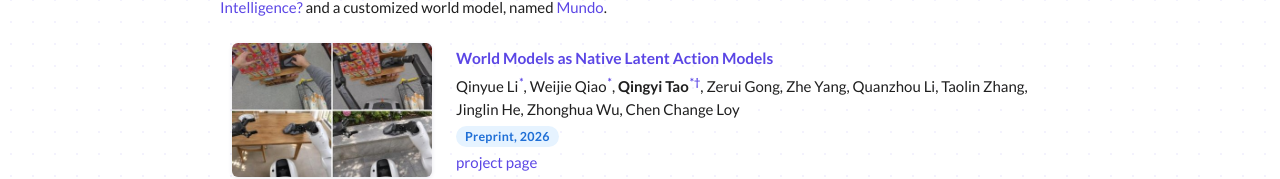
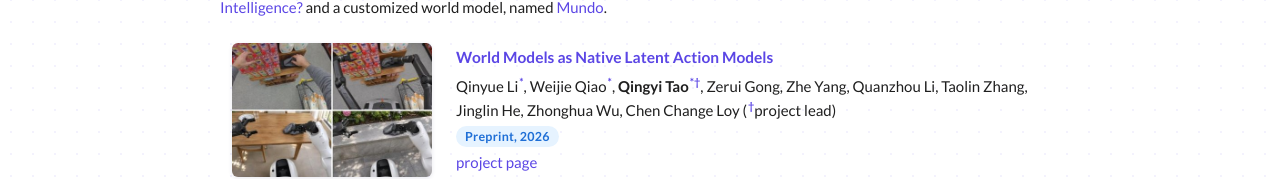
Before and after one commit to truetqy/truetqy.github.io, a plain HTML site: page index.html in a window 1280 px wide. Shown: the part 517-696 px from the top of the page. Drawn offline with Linux system fonts and the light colour scheme.

Commit message:
Note project lead after Native LAM authors
Co-Authored-By: Claude Opus 5.5 <noreply@anthropic.com>
Claude-Session: https://claude.ai/code/session_017hXuX1jR8BijMeccrK2ja6

```diff
--- a/index.html
+++ b/index.html
@@ -124,6 +124,7 @@ h2::after { content: ""; flex: 1; height: 1px; background: linear-gradient(90deg
 .authors { margin: 4px 0 2px; }
 .authors b { font-weight: 700; }
 .authors sup, .note sup { color: var(--link); font-weight: 700; font-size: 0.72em; margin-left: 1px; }
+.lead-note { white-space: nowrap; }
 .note { margin: 6px 0 0; padding: 0 12px; font-size: 13px; color: var(--muted); }
 .venue { display: inline-block; font-style: normal; font-size: 12.5px; font-weight: 700; letter-spacing: 0.02em; color: var(--tag-fg); background: var(--tag-bg); padding: 1px 9px; border-radius: 999px; margin-top: 2px; }
 .paper:nth-child(-n+3) .venue { color: var(--tag2-fg); background: var(--tag2-bg); }
@@ -179,7 +180,7 @@ footer { margin-top: 48px; padding-top: 14px; border-top: 1px solid var(--rule);
       <a href="https://pawteam-eai.github.io/native-lam/"><img class="thumb" src="images/nativelam.jpg" alt="Native LAM replaying a human wiping motion on robots in new scenes" loading="lazy"></a>
       <div>
         <a class="ptitle" href="https://pawteam-eai.github.io/native-lam/">World Models as Native Latent Action Models</a>
-        <div class="authors">Qinyue Li<sup>*</sup>, Weijie Qiao<sup>*</sup>, <b>Qingyi Tao</b><sup>*&dagger;</sup>, Zerui Gong, Zhe Yang, Quanzhou Li, Taolin Zhang, Jinglin He, Zhonghua Wu, Chen Change Loy</div>
+        <div class="authors">Qinyue Li<sup>*</sup>, Weijie Qiao<sup>*</sup>, <b>Qingyi Tao</b><sup>*&dagger;</sup>, Zerui Gong, Zhe Yang, Quanzhou Li, Taolin Zhang, Jinglin He, Zhonghua Wu, Chen Change Loy <span class="lead-note">(<sup>&dagger;</sup>project lead)</span></div>
         <div class="venue">Preprint, 2026</div>
         <div class="plinks"><a href="https://pawteam-eai.github.io/native-lam/">project page</a></div>
       </div>
```
